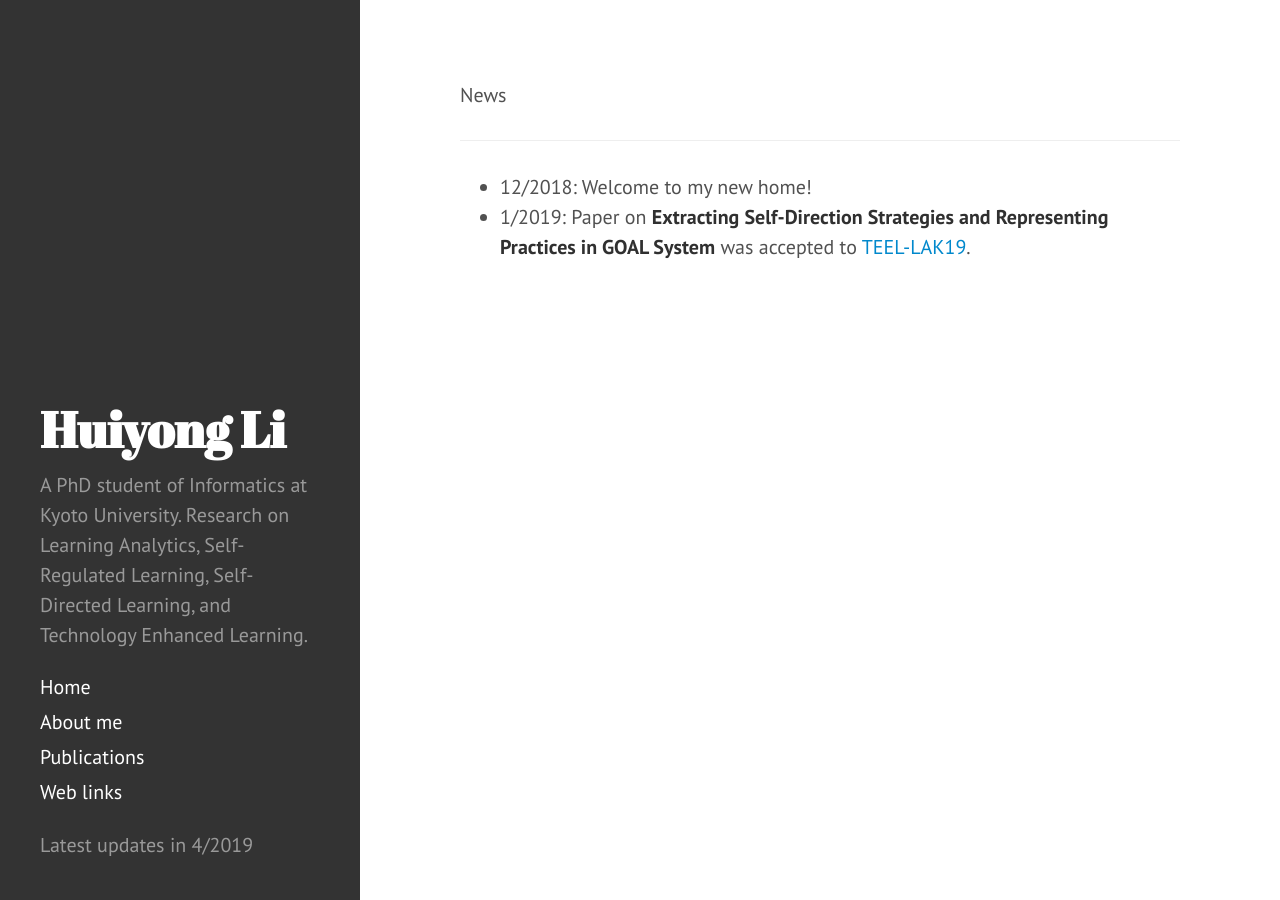
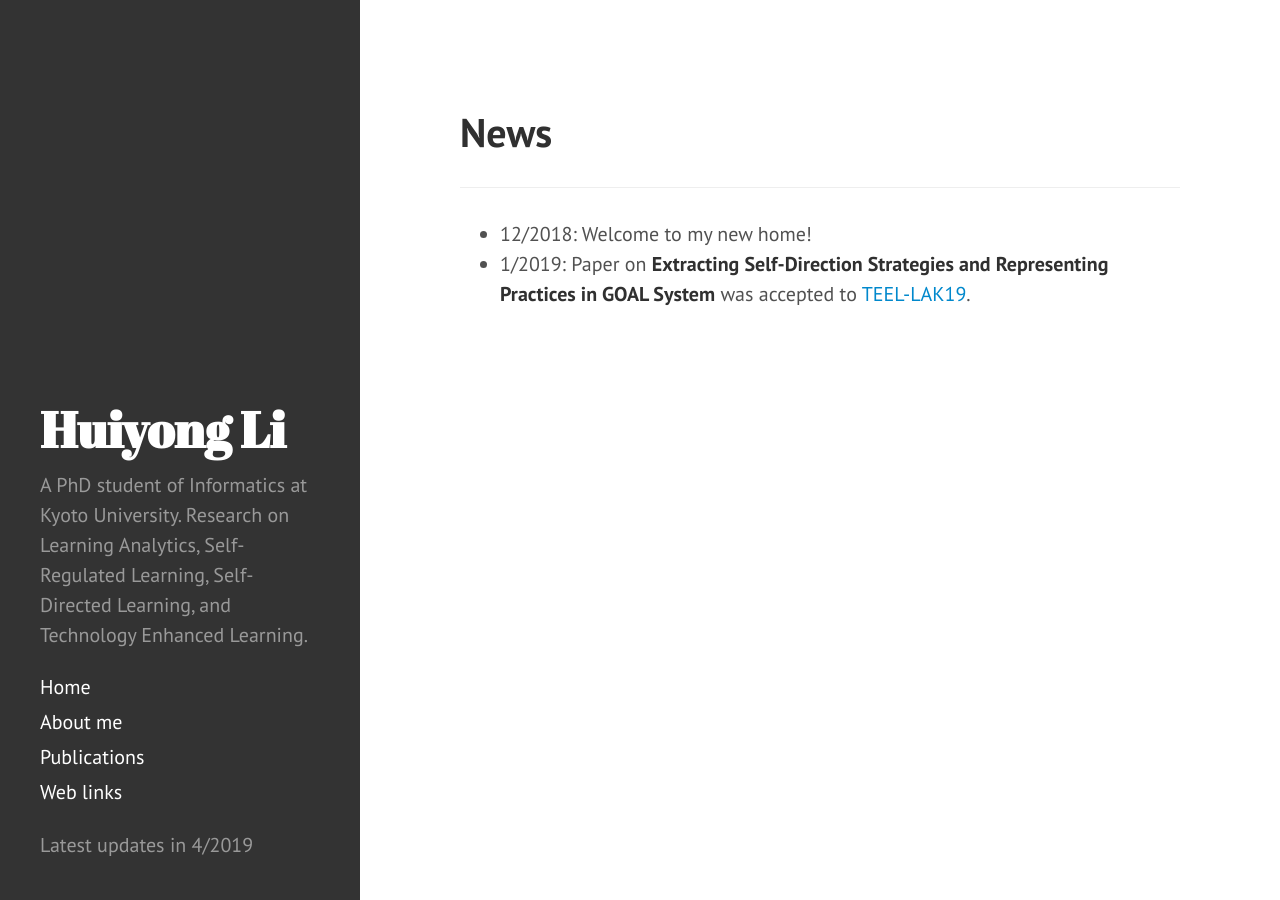
Before and after one commit to li-huiyong/li-huiyong.github.io, a Jekyll site: the page built from index.md, in a window 1280 px wide. Built offline with Jekyll 4.4.1, drawn with Linux system fonts in a browser that asks for light colours.

Commit message:
Update index.md

```diff
--- a/index.md
+++ b/index.md
@@ -3,7 +3,7 @@ layout: index
 title: News
 ---
 
-News
+# <span style="color: #303030;">News</span>
 
 ___
 
```
